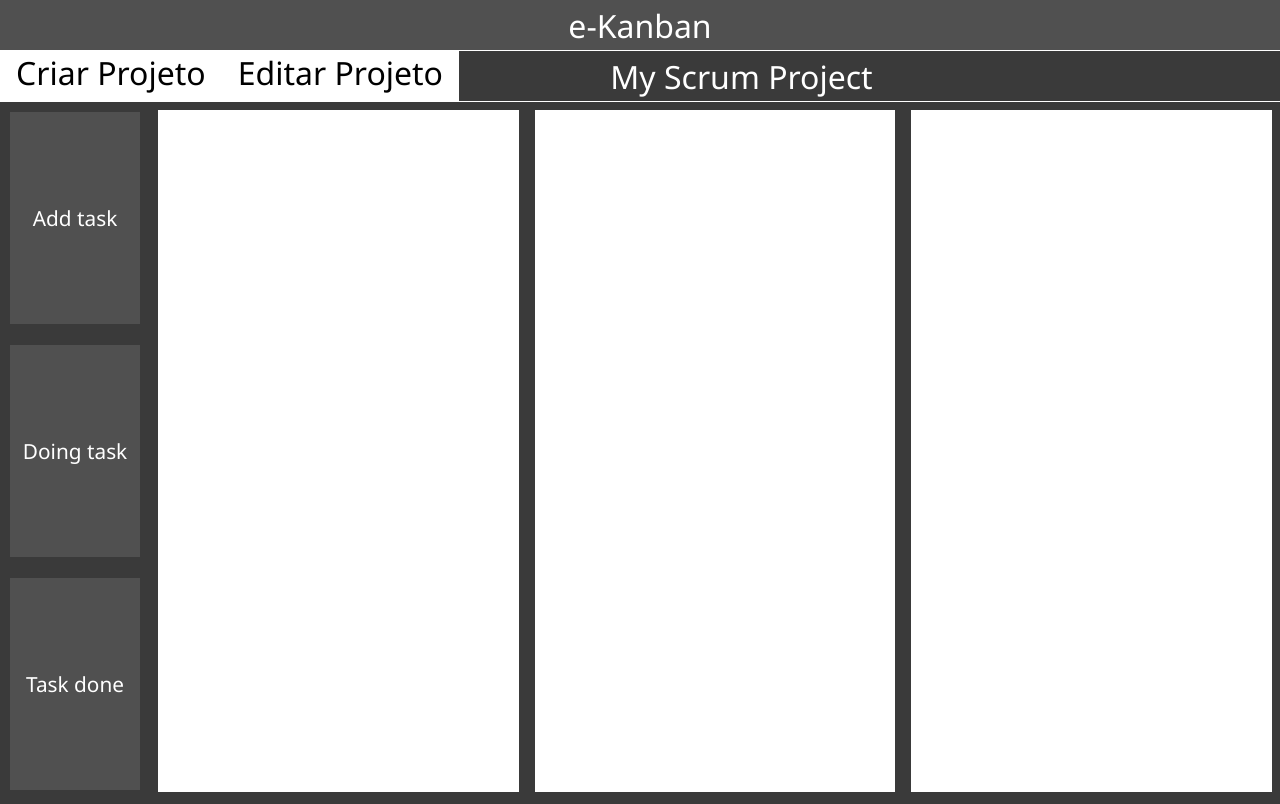
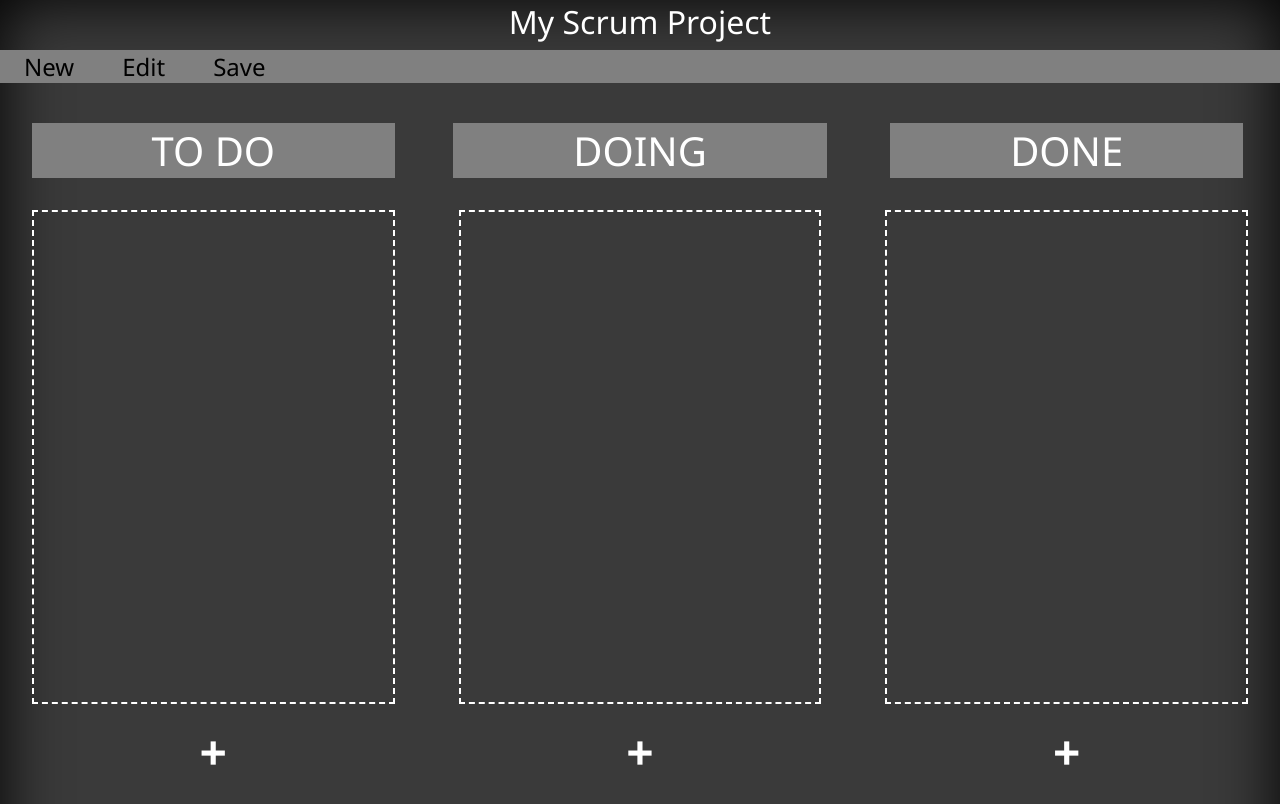
Before and after one commit to 1jpaulo/e-kanban, a plain HTML site: page src/index.html in a window 1280 px wide. Shown: the top 804 px of the page. Drawn offline with Linux system fonts and the light colour scheme.

Commit message:
Removed vertical menu, inserted a cleaner and simplified header menu. Header with name of application was removed too. Board structure changed severely and now there are just two main colors, gray and another rgb color. A inner shadow was added to the whole page to give the idea of gradient and smoothness.

```diff
--- a/src/footer.css
+++ b/src/footer.css
@@ -1,5 +1,4 @@
 .footer{
-    background: rgb(58, 58, 58);
     width: 100%;
     height: 500px;
     display: flex;
--- a/src/header.css
+++ b/src/header.css
@@ -1,42 +1,23 @@
 .header_bar{
-    height: 5%;
+    height: auto;
     width: 100%;
     max-height: 100px;
     min-height: 50px;
-    background: rgb(80, 80, 80);
-    border-bottom: 0.1em white solid;
 
-    display: flex;
-    align-items: center;
-    justify-content: center;
-}
-.centered_header{
     font-size: 2em;
-
     color: rgb(255, 255, 255);
-    margin: 0 auto;
+    text-align: center;
 }
 
-.name{
-    background: rgb(58, 58, 58);
+.project_file_menu{
+    width: 100%;
+    height: auto;
+    font-size: 1.5em;
+    background: gray;
 }
 
-.project_file{
-    background: white;
-    display: table;
-    height: 100%;
-    text-align: center;
-    font-size: 2em;
-    width: auto 20%;
-}
-
-.project_file > div {
+.project_file_menu > div {
     display: table-cell;
-    padding: 0 .5em;
-}
-
-.invisible{
-    opacity: 0;
-    width: 20%;
+    padding: 0 1em;
 
 }
--- a/src/index.html
+++ b/src/index.html
@@ -4,7 +4,6 @@
     <head>
         <title>e-Kanban</title>
         <link rel="stylesheet" href="header.css" />
-        <link rel="stylesheet" href="tools.css" />
         <link rel="stylesheet" href="flex_containers.css" />
         <link rel="stylesheet" href="whiteboard.css" />
         <link rel="stylesheet" href="footer.css" />
@@ -13,40 +12,43 @@
     <style>
         html, body{
             margin: 0;
+            background: rgb(58, 58, 58);
+            box-shadow: inset 0 0 4em black;
             font-family: "Segoe UI", Arial, sans-serif;
         }
     </style>
     <body>
         <div class="vertical_flex_container">
 
-            <!-- header with logo -->
-            <div class="header_bar"><div class="centered_header">e-Kanban</div></div>
-
             <!-- another header below logo where the name of kanban board will be shown -->
-            <div class="header_bar name">
-
-                <div class="project_file">
-                    <div>Criar Projeto</div>
-                    <div>Editar Projeto</div>
-                </div>
-                <div class="centered_header">My Scrum Project</div>
-                <div class="invisible"></div>
+            <div class="header_bar">My Scrum Project</div>
+            <div class="project_file_menu">
+                <div>New</div>
+                <div>Edit</div>
+                <div>Save</div>
             </div>
 
             <div class="horizontal_flex_container">
 
-                <!-- lefthand vertical menu containing tools -->
-                <div class="vertical_bar">
-                    <div class="items">Add task</div>
-                    <div class="items">Doing task</div>
-                    <div class="items">Task done</div>
-                </div>
                 <!-- centered whiteboard where tasks and workflows will be set -->
                 <div class="whiteboard_container">
-                    <div class="whiteboard_commons todo"></div>
-                    <div class="whiteboard_commons doing"></div>
-                    <div class="whiteboard_commons done"></div>
+                    <div class="whiteboard_cells">
+                        <div class="title">TO DO</div>
+                        <div class="board"></div>
+                        <div class="tools">+</div>
+                    </div>
+                    <div class="whiteboard_cells">
+                        <div class="title">DOING</div>
+                        <div class="board"></div>
+                        <div class="tools">+</div>
+                    </div>
+                    <div class="whiteboard_cells">
+                        <div class="title">DONE</div>
+                        <div class="board"></div>
+                        <div class="tools">+</div>
+                    </div>
                 </div>
+
 
             </div> <!-- END OF HORIZONTAL FLEX CONTAINER -->
         </div> <!-- END OF VERTICAL FLEX CONTAINER -->
--- a/src/whiteboard.css
+++ b/src/whiteboard.css
@@ -2,26 +2,42 @@
     width: 100%;
     padding: 0;
     display: flex;
-    background: rgb(58, 58, 58);
     justify-content: space-around;
 }
 
-.whiteboard_commons{
-    background: white !important;
-    margin: .5em;
-    color: black !important;
+.whiteboard_cells{
+    box-sizing: border-box;
+    border-collapse: collapse;
     flex: 1;
     width: 10%;
+    display: flex;
+    flex-direction: column;
 }
 
-.todo{
-    position: relative;
+.title{
+    color: white !important;
+    width: auto;
+    height: auto;
+    font-size: 2.5em;
+    background: gray;
+    margin: 1em auto 0em auto;
+    padding: 0 3em;
+    text-align: center;
 }
 
-.doing{
-    position: relative;
+.board{
+    width: auto;
+    height: 100%;
+    border: 2px dashed white;
+    margin: 2em 2em 0em 2em;
 }
 
-.done{
-    position: relative;
+.tools{
+    font-size: 3em;
+    line-height: 2em;
+    width: auto;
+    height: auto;
+    text-align: center;
+    color: white;
+    font-weight: 900;
 }
```
